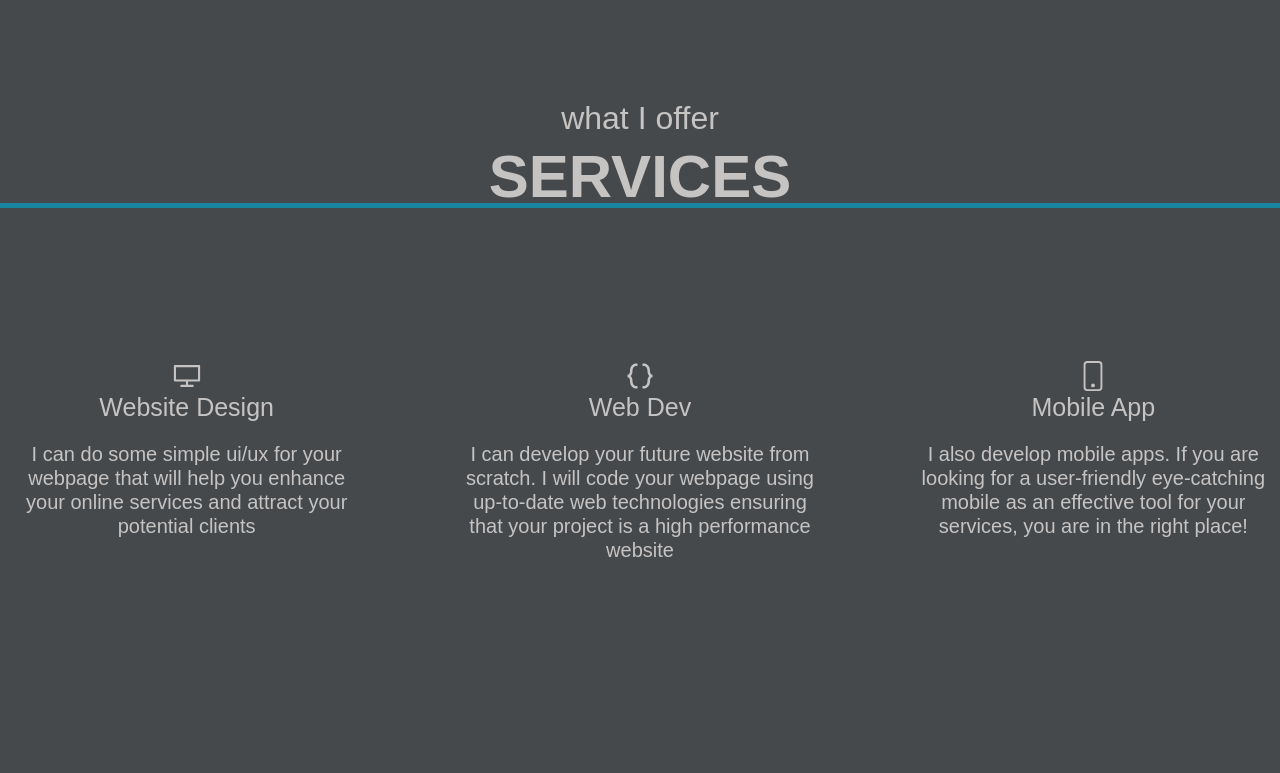
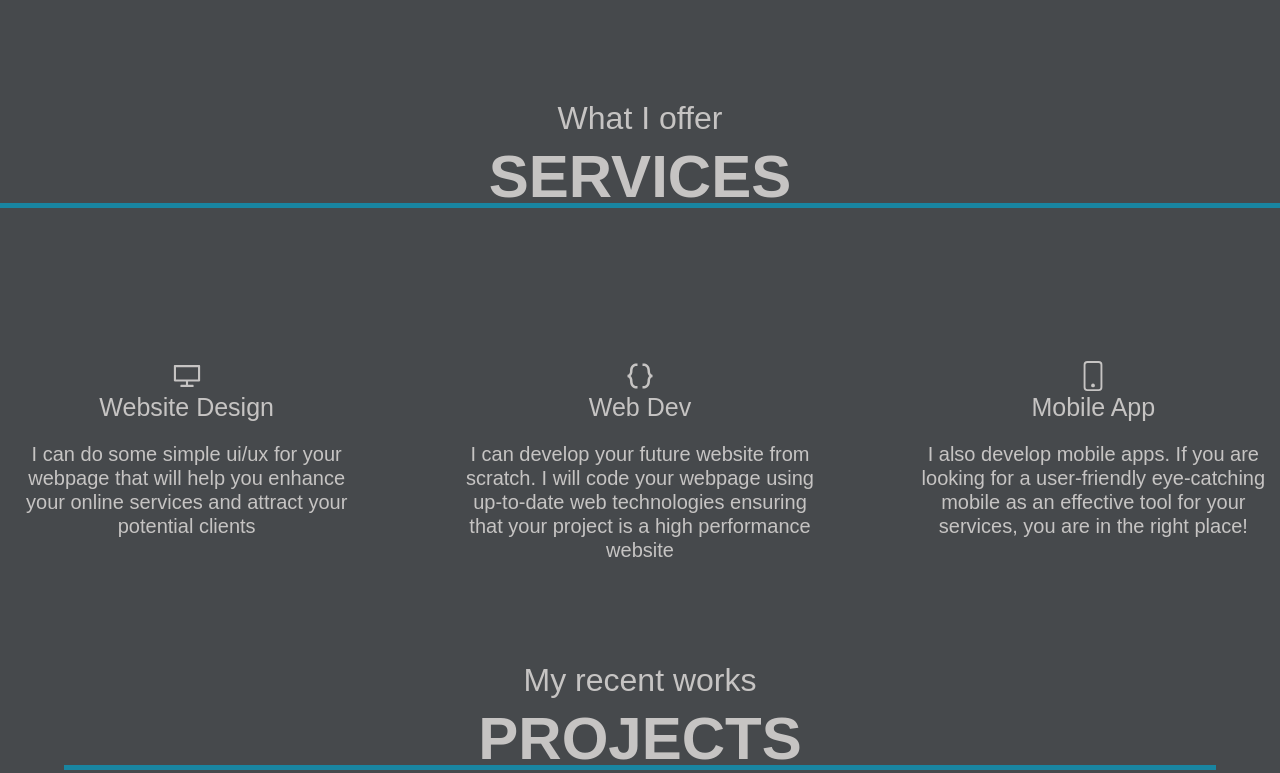
Before and after one commit to romaniso/React-Portfolio-Project, a React (Create React App) app: page / in a window 1280 px wide. Shown: the part 1402-2175 px from the top of the page. Before the commit the page ends 2064 px from the top, so only its background shows below. Built offline with nearby package versions, Linux system fonts and the light colour scheme.

Commit message:
install uuid in npm for creating id in ProjectsSection component

```diff
--- a/package.json
+++ b/package.json
@@ -14,6 +14,7 @@
     "react-transition-group": "^4.4.2",
     "styled-components": "^5.3.5",
     "swiper": "^8.1.5",
+    "uuid": "^8.3.2",
     "web-vitals": "^2.1.4"
   },
   "scripts": {
--- /dev/null
+++ b/src/components/ProjectsSection.jsx
@@ -0,0 +1,16 @@
+import React from "react";
+import TitleSection from "./TitleSection";
+import { Swiper } from "swiper/react";
+
+export default function ProjectsSection() {
+  return (
+    <>
+      <div className="container">
+        <TitleSection heading="Projects" subheading="My recent works" />
+        <div className="projects__i">
+          <Swiper></Swiper>
+        </div>
+      </div>
+    </>
+  );
+}
--- a/src/components/ServicesSection.jsx
+++ b/src/components/ServicesSection.jsx
@@ -9,7 +9,7 @@ import "../styles/ServicesSection.css";
 export default function ServicesSection() {
   return (
     <div className="services__container">
-      <TitleSection heading="Services" subheading="what I offer" />
+      <TitleSection heading="Services" subheading="What I offer" />
 
       <div className="services__items">
         <ServicesSectionItem
--- a/src/pages/Home.jsx
+++ b/src/pages/Home.jsx
@@ -2,6 +2,7 @@ import React from "react";
 import HeroSection from "../components/HeroSection";
 import AboutSection from "../components/AboutSection";
 import ServicesSection from "../components/ServicesSection";
+import ProjectsSection from "../components/ProjectsSection";
 
 export default function Home() {
   return (
@@ -9,6 +10,7 @@ export default function Home() {
       <HeroSection />
       <AboutSection />
       <ServicesSection />
+      <ProjectsSection />
     </div>
   );
 }
```
Also changed, not shown: 1 other file (tests, documents, lock files or other folders).
